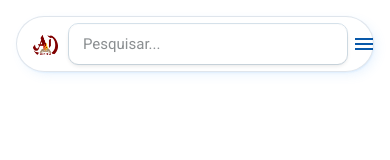
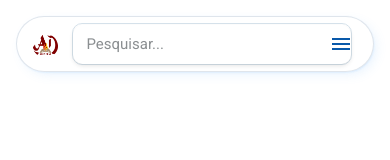
Before and after one commit to levibf/igreja-link, a React (Vite) app: page / in a window 390 px wide. Shown: the top 160 px of the page. Built offline with nearby package versions, Linux system fonts and the light colour scheme.

Commit message:
fix mobile

```diff
--- a/src/components/AppAppBar.jsx
+++ b/src/components/AppAppBar.jsx
@@ -37,6 +37,7 @@ function AppAppBar({ mode, toggleColorMode }) {
           bgcolor: 'transparent',
           backgroundImage: 'none',
           mt: 2,
+          width: '100%'
         }}
       >
         <Container maxWidth="lg">
--- a/src/components/Search/SearchBar.jsx
+++ b/src/components/Search/SearchBar.jsx
@@ -59,12 +59,12 @@ export default function SearchBar() {
     <Stack
       sx={{
         width: {
-          xs: '100%',
-          sm: 500,
+          xs: 250,
+          sm: 250,
           md: 700,
           lg: 900,
         },
-        mx: 'auto',
+        mx: -1,
       }}
     >
       <Autocomplete
```
